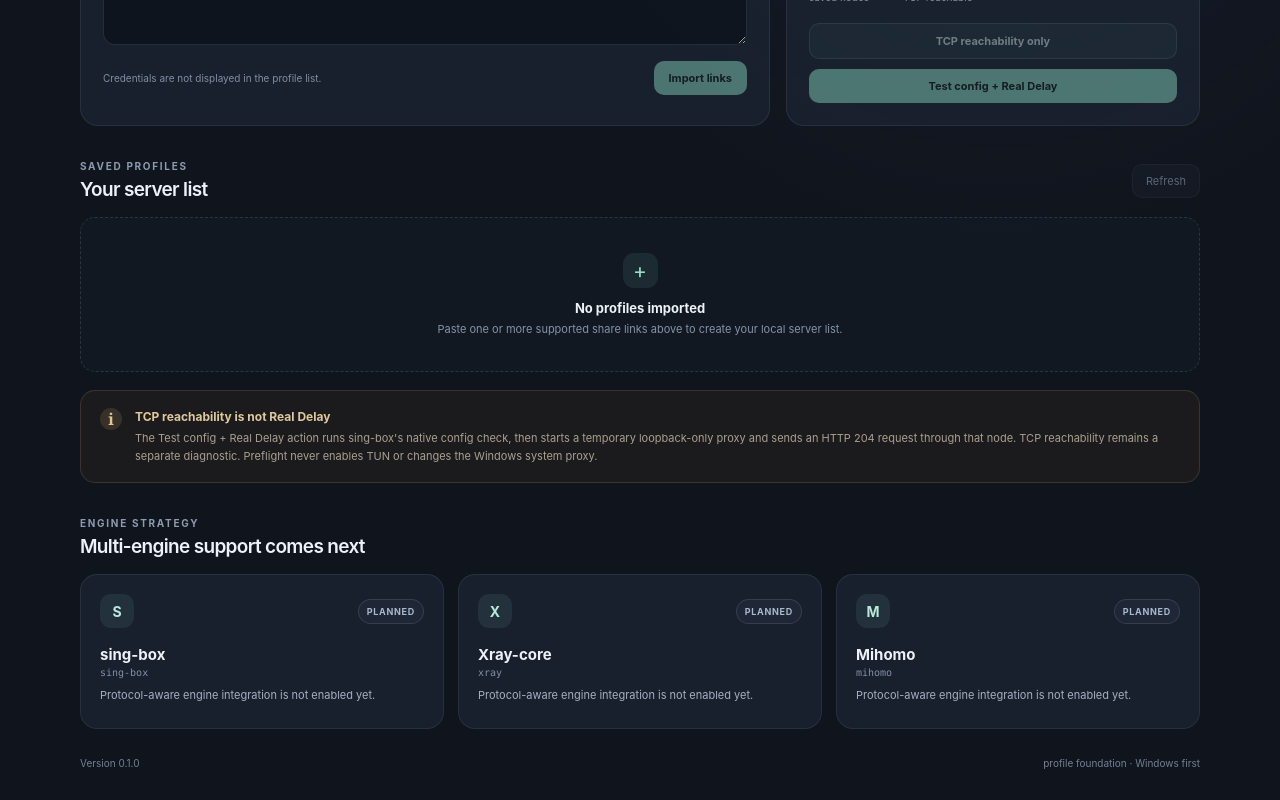
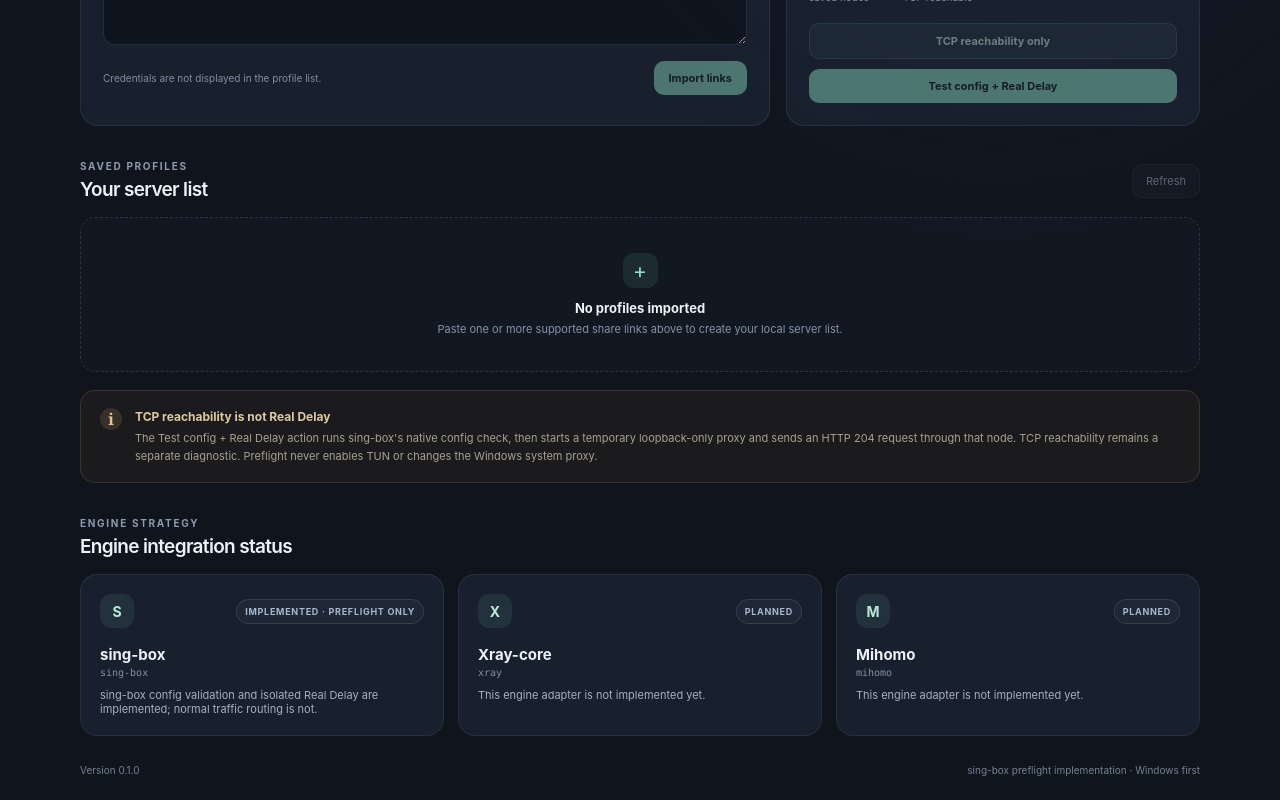
Before and after one commit to hatinati2/blacklist-inevitable, a React (Vite) app: page / in a window 1280 px wide. Shown: the part 686-1486 px from the top of the page. Built offline with nearby package versions, Linux system fonts and the light colour scheme.

Commit message:
fix: display accurate engine implementation status

```diff
--- a/src/ui/App.tsx
+++ b/src/ui/App.tsx
@@ -95,7 +95,7 @@ export default function App() {
   }, [refreshStatus, refreshProfiles]);
 
   const engines = status?.engines ?? [
-    { kind: "sing-box", binaryName: "sing-box", integrationStage: "planned" },
+    { kind: "sing-box", binaryName: "sing-box", integrationStage: "implemented · preflight only" },
     { kind: "Xray-core", binaryName: "xray", integrationStage: "planned" },
     { kind: "Mihomo", binaryName: "mihomo", integrationStage: "planned" },
   ];
@@ -402,7 +402,7 @@ export default function App() {
       <section className="section-heading engine-heading">
         <div>
           <p className="eyebrow">ENGINE STRATEGY</p>
-          <h2>Multi-engine support comes next</h2>
+          <h2>Engine integration status</h2>
         </div>
       </section>
       <section className="engine-grid">
@@ -414,14 +414,18 @@ export default function App() {
             </div>
             <h3>{engine.kind}</h3>
             <p className="binary-name">{engine.binaryName}</p>
-            <p className="engine-note">Protocol-aware engine integration is not enabled yet.</p>
+            {engine.kind === "sing-box" ? (
+              <p className="engine-note">sing-box config validation and isolated Real Delay are implemented; normal traffic routing is not.</p>
+            ) : (
+              <p className="engine-note">This engine adapter is not implemented yet.</p>
+            )}
           </article>
         ))}
       </section>
 
       <footer className="footer">
         <span>Version {status?.version ?? "0.1.0"}</span>
-        <span>{status?.developmentStage ?? "profile foundation"} · Windows first</span>
+        <span>{status?.developmentStage ?? "sing-box preflight implementation"} · Windows first</span>
       </footer>
     </main>
   );
```
